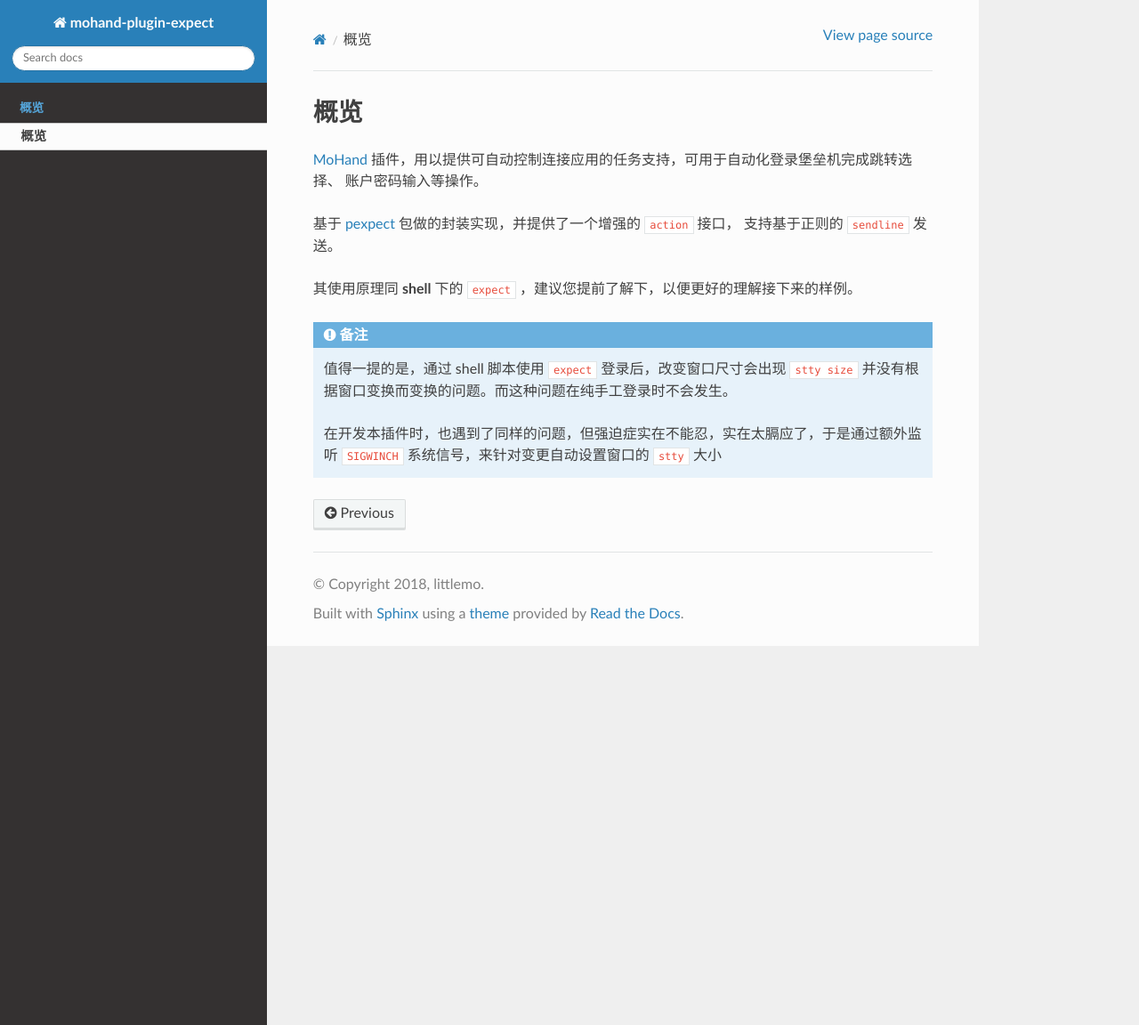
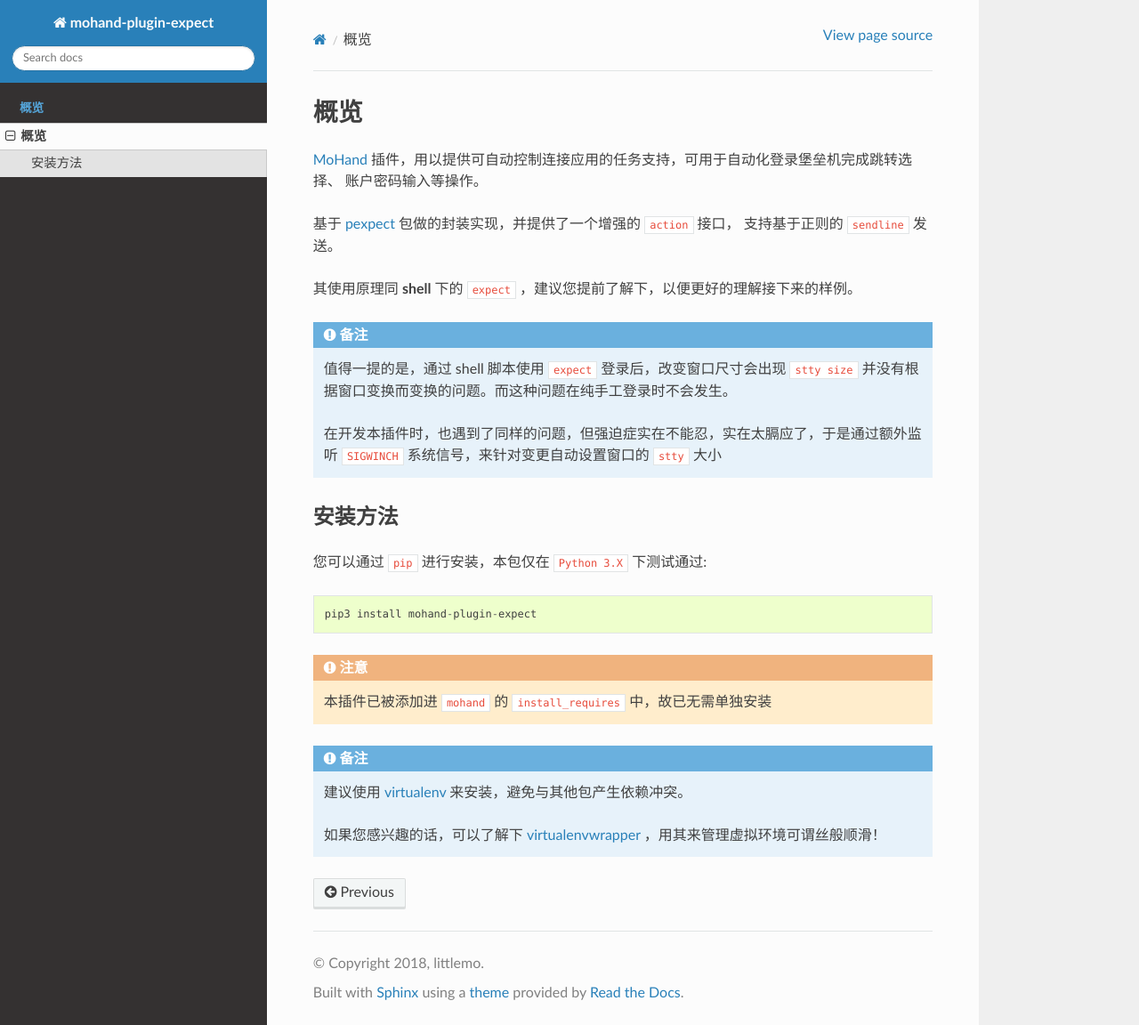
Before and after one commit to littlemo/mohand-plugin-expect, a Sphinx documentation site: the page built from docs/source/intro/overview.rst, in a window 1280 px wide and 1152 px high. Shown: the whole window at 89% size. Built offline with Sphinx 7.4.7 and the Read the Docs theme 2.0.0, drawn with Linux system fonts in a browser that asks for light colours; formulas are drawn with MathJax 3; cross-references to code outside the pages are shown as plain code.

Commit message:
F: 编写概览中的安装方法章节

```diff
--- a/docs/source/intro/overview.rst
+++ b/docs/source/intro/overview.rst
@@ -20,6 +20,25 @@
     在开发本插件时，也遇到了同样的问题，但强迫症实在不能忍，实在太膈应了，于是通过额外监听
     ``SIGWINCH`` 系统信号，来针对变更自动设置窗口的 ``stty`` 大小
 
+安装方法
+========
+
+您可以通过 ``pip`` 进行安装，本包仅在 ``Python 3.X`` 下测试通过::
+
+    pip3 install mohand-plugin-expect
+
+.. attention::
+
+    本插件已被添加进 ``mohand`` 的 ``install_requires`` 中，故已无需单独安装
+
+.. note::
+
+    建议使用 `virtualenv`_ 来安装，避免与其他包产生依赖冲突。
+
+    如果您感兴趣的话，可以了解下 `virtualenvwrapper`_ ，用其来管理虚拟环境可谓丝般顺滑！
+
 
 .. _MoHand: http://mohand.rtfd.io/
 .. _pexpect: http://pexpect.rtfd.io/
+.. _virtualenv: http://virtualenv.pypa.io/
+.. _virtualenvwrapper: https://virtualenvwrapper.readthedocs.io/
```
